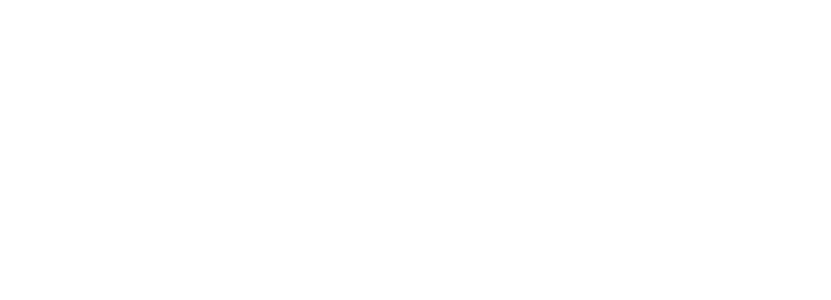
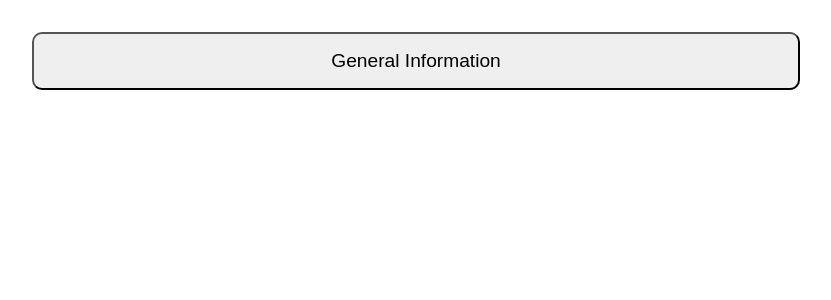
Before and after one commit to kaushal-github-01/CV-Application, a React (Vite) app: page / in a window 1280 px wide. Shown: the top 300 px of the page, without its empty margins (224-1055 px from the left). Built offline with nearby package versions, Linux system fonts and the light colour scheme.

Commit message:
'GeneralInfo' completed

```diff
--- a/src/App.css
+++ b/src/App.css
@@ -0,0 +1,24 @@
+*{
+    margin: 0;
+    padding: 0;
+    box-sizing: border-box;
+}
+
+.container {
+    display: flex;
+    flex-direction: column;
+    align-items: center;
+}
+
+.main1Btn {
+    width: 60%;
+    margin-top: 2rem;
+    padding: 1rem 0;
+    font-size: larger;
+    border-radius: 10px;
+}
+
+.main1Btn:hover {
+    cursor: pointer;
+    background-color: aliceblue;
+}
--- a/src/App.jsx
+++ b/src/App.jsx
@@ -1,8 +1,35 @@
 import { useState } from "react";
 import "./App.css";
+import GeneralInfo from "./Components/GeneralInfo";
+
+function manageDisplay(item) {
+  const computedStyle = window.getComputedStyle(item);
+  if (computedStyle.display === "none") {
+    item.style.display = "block";
+  } else {
+    item.style.display = "none";
+  }
+}
+
+function LabelInput(props) {
+  return (
+    <>
+      <label>
+        {props.text}: <input /> <br /> <br />
+      </label>
+    </>
+  );
+}
 
 function App() {
-  return <></>;
+  return (
+    <>
+      <div className="container">
+        <GeneralInfo />
+      </div>
+    </>
+  );
 }
 
 export default App;
+export { manageDisplay, LabelInput };
--- /dev/null
+++ b/src/Components/GeneralInfo.jsx
@@ -0,0 +1,28 @@
+import "../Styles/GeneralInfo.css";
+import { manageDisplay, LabelInput } from "../App";
+
+function GeneralInfo() {
+  return (
+    <>
+      <button
+        className="main1Btn"
+        onClick={() => {
+          const item = document.getElementById("generalInfoForm");
+          manageDisplay(item);
+        }}
+      >
+        General Information
+      </button>
+
+      <form id="generalInfoForm">
+        <LabelInput text="Name" />
+        <LabelInput text="Title" />
+        <LabelInput text="Phone No" />
+        <LabelInput text="Email" />
+        <LabelInput text="Address" />
+      </form>
+    </>
+  );
+}
+
+export default GeneralInfo;
--- /dev/null
+++ b/src/Styles/GeneralInfo.css
@@ -0,0 +1,5 @@
+#generalInfoForm{
+    display: none;
+    margin-top: 1rem;
+    margin-bottom: -2rem;
+}
```
